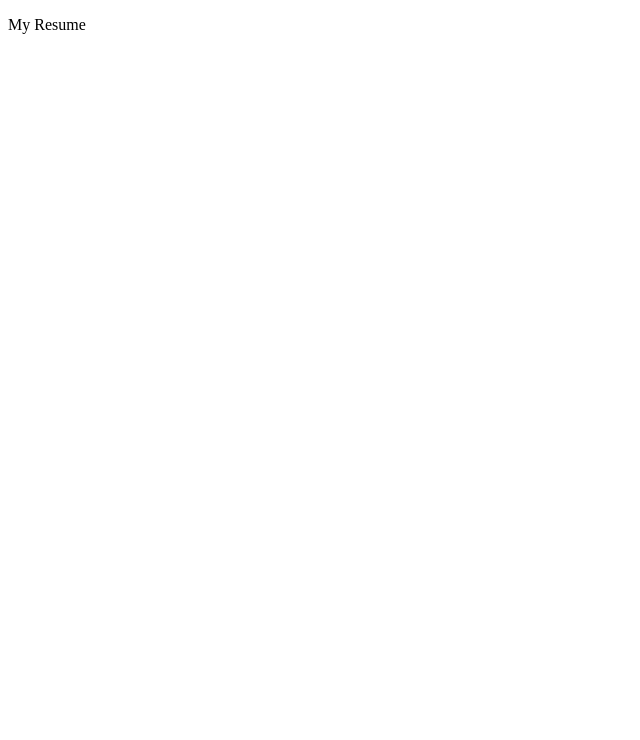
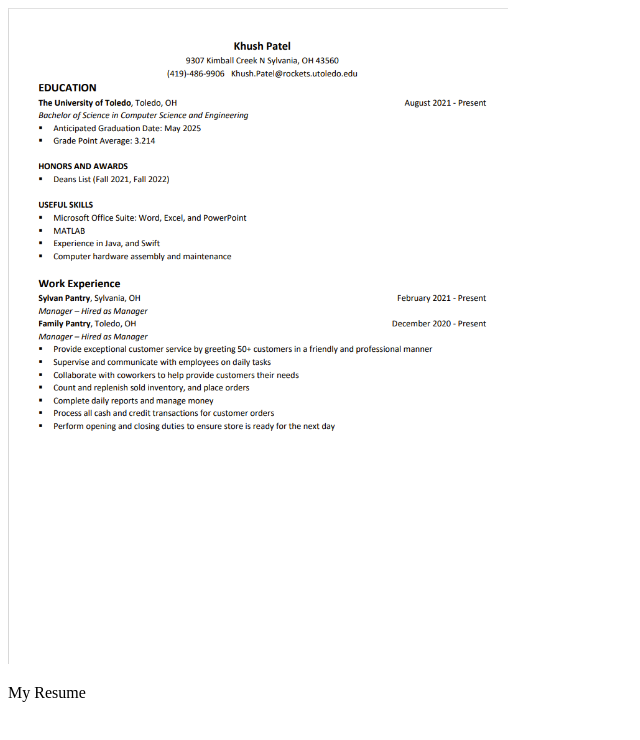
Before and after one commit to KhushPatel03/KhushPatel03.github.io, a plain HTML site: page index.html in a window 1280 px wide. Shown: the whole page, without its empty margins (0-640 px from the left). Drawn offline with Linux system fonts and the light colour scheme.

Commit message:
Update index.html

```diff
--- a/index.html
+++ b/index.html
@@ -2,9 +2,14 @@
 <html>
   <head>
     <title>Khush Patel Resume</title>
+    <style>
+      img {
+        width: 500px;
+      }
+    </style>
   </head>
   <body>
-    <!--<img src="images/resume.png">-->
+    <img src="images/resume.png">
     <p>My Resume</p>
   </body>
 </html>
```
